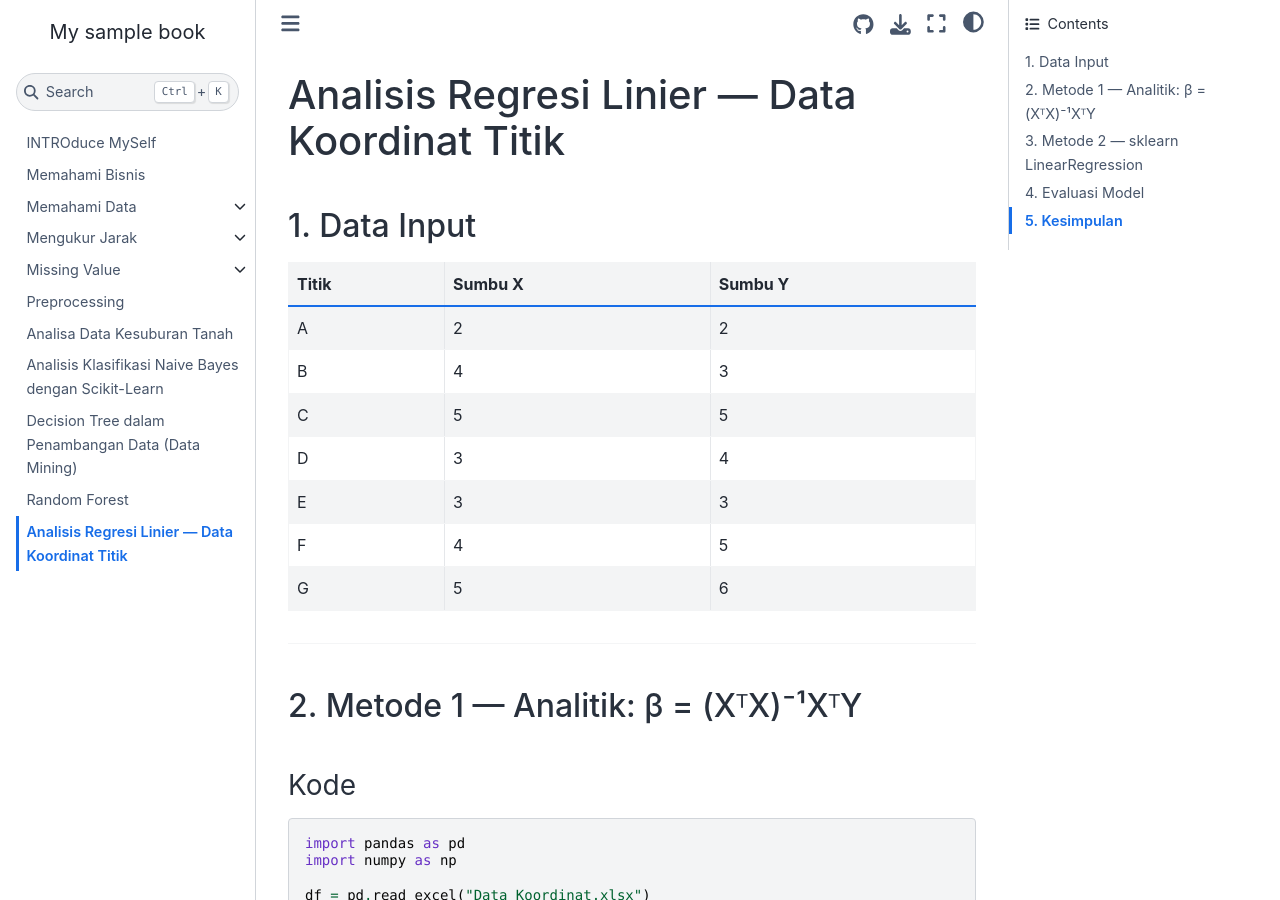
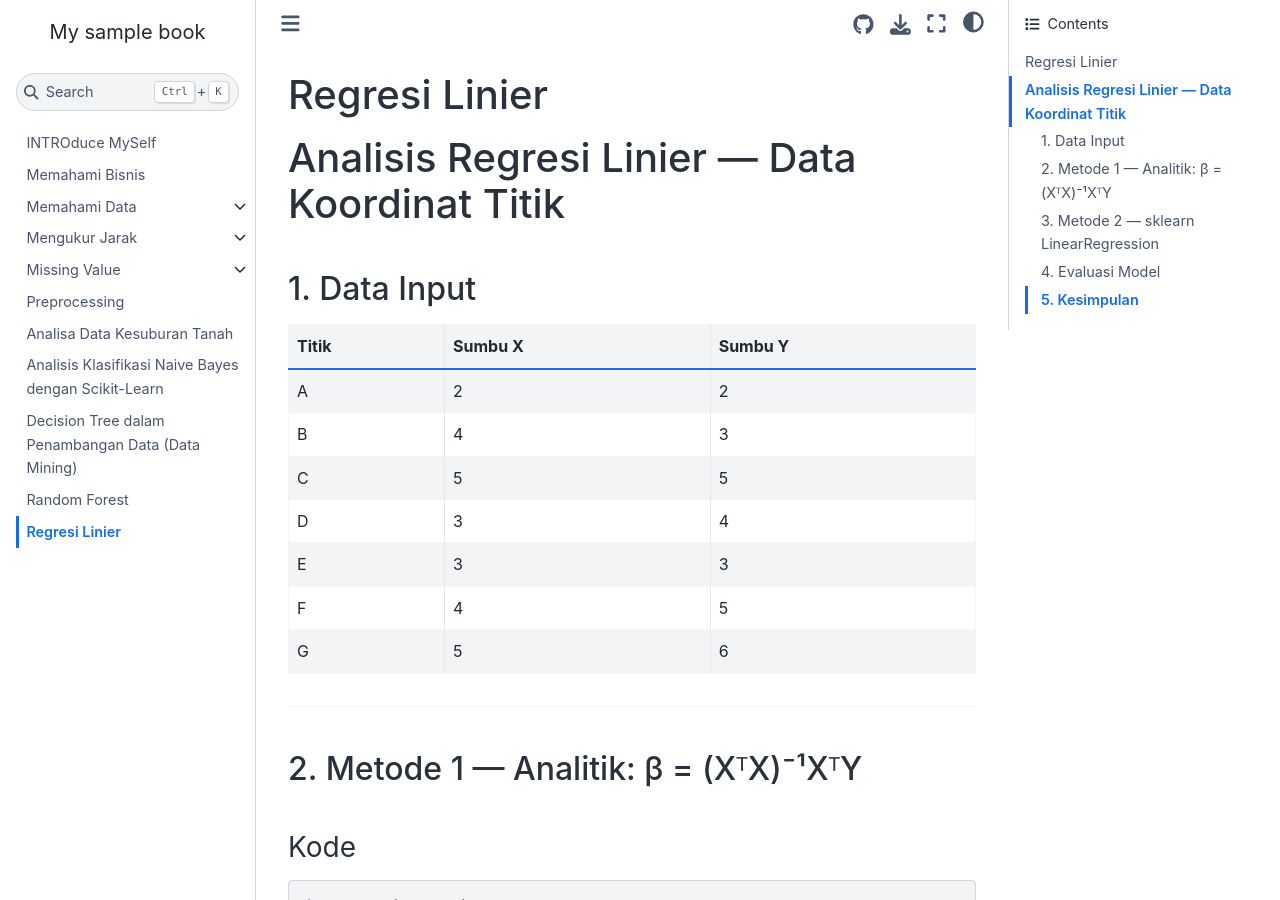
Before and after one commit to azes24/Pendata, a Jupyter Book: the page built from regresi.md, in a window 1280 px wide and 900 px high. Built offline with Jupyter Book 1.0.4 settings and Sphinx 7.4.7 and the Sphinx Book theme 1.1.4, drawn with Linux system fonts in a browser that asks for light colours.

Commit message:
Update materi

```diff
--- a/regresi.md
+++ b/regresi.md
@@ -1,3 +1,6 @@
+# Regresi Linier
+
+
 # Analisis Regresi Linier — Data Koordinat Titik
 
 ## 1. Data Input
```
